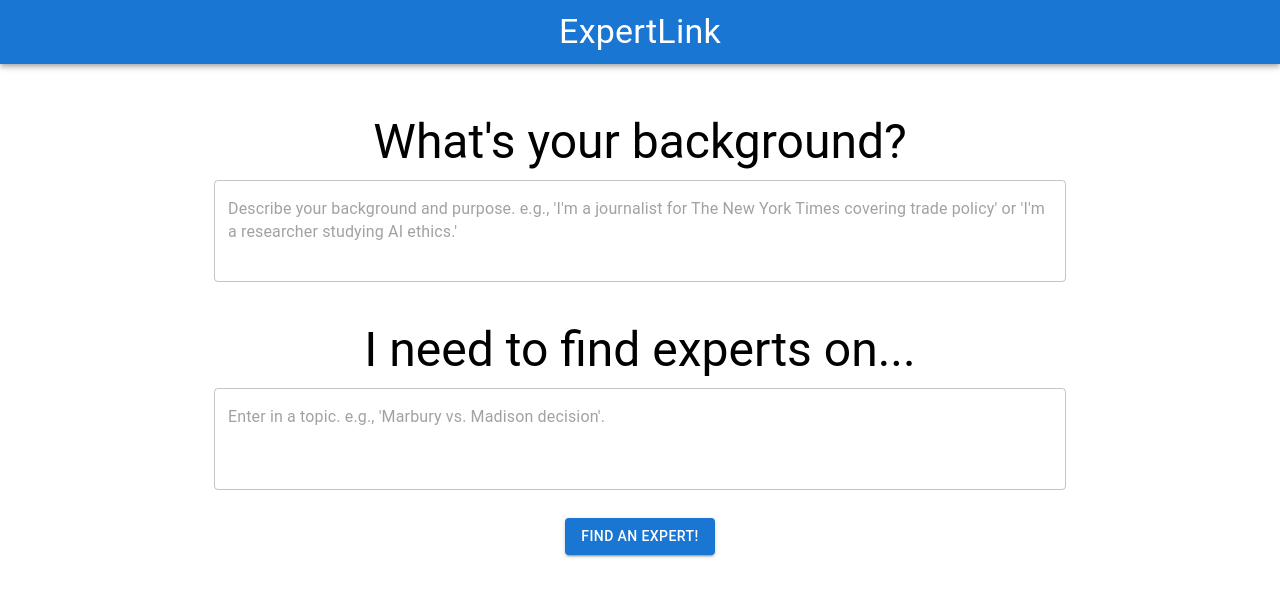
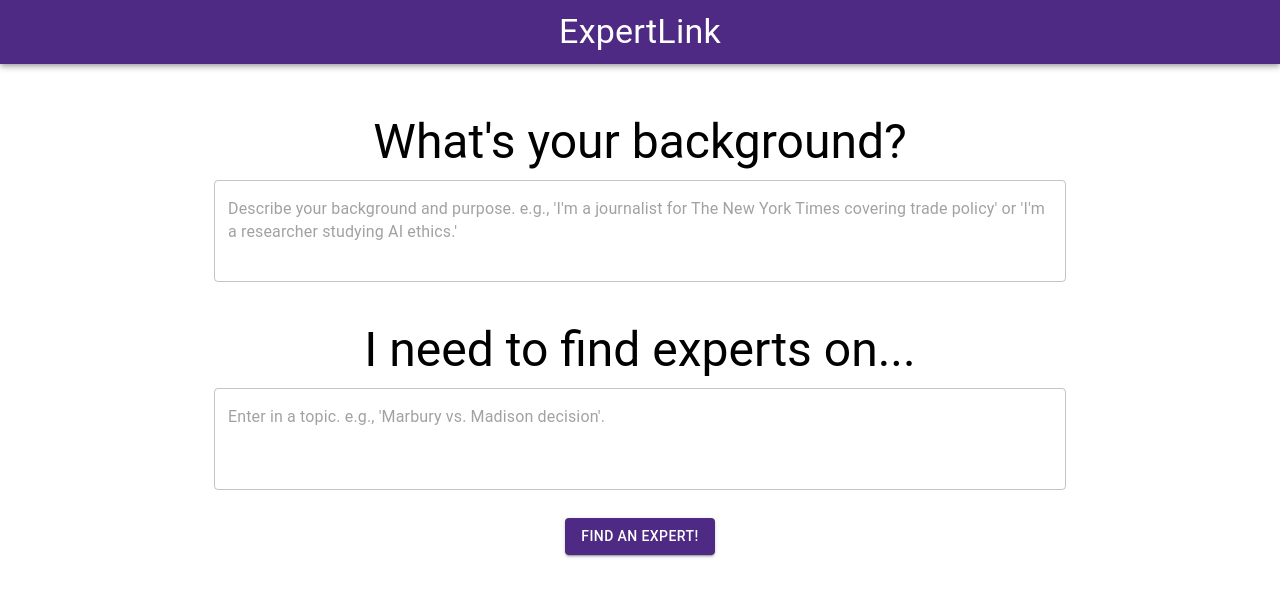
Before and after one commit to annacai44/lexpert, a React (Create React App) app: page / in a window 1280 px wide. Shown: the top 596 px of the page. Built offline with nearby package versions, Linux system fonts and the light colour scheme.

Commit message:
change color scheme to purple, update filter prompt

```diff
--- a/server.js
+++ b/server.js
@@ -117,8 +117,8 @@
     }
 
     const systemPrompt = `The user now wants to filter the experts down. You will receive a prompt from the user, and based on the prompt,
-    you should narrow down the experts that you have provided information about to only those that fit the filtering prompt. Keep all the
-    information for the experts the same.`;
+    you should narrow down the experts that you have provided information about to only those that fit the filtering prompt. Keep the
+    structure for the experts the same. Make sure to include their names in bold. Do not add any explanations or additional text.`;
 
     topicConversations[topic].push({"role": "system", "content": systemPrompt});
     topicConversations[topic].push({ role: "user", content: filterRequest });
--- a/src/App.css
+++ b/src/App.css
@@ -36,3 +36,11 @@
     transform: rotate(360deg);
   }
 }
+
+.toolbar {
+  background-color: #4E2A84;
+}
+
+button {
+  background-color: #4E2A84 !important;
+}
--- a/src/App.js
+++ b/src/App.js
@@ -6,7 +6,7 @@
   return (
     <div className="App">
       <AppBar position="static">
-        <Toolbar>
+        <Toolbar className="toolbar">
           <Typography variant="h4" component="div" sx={{ flexGrow: 1 }}>
             ExpertLink
           </Typography>
```
